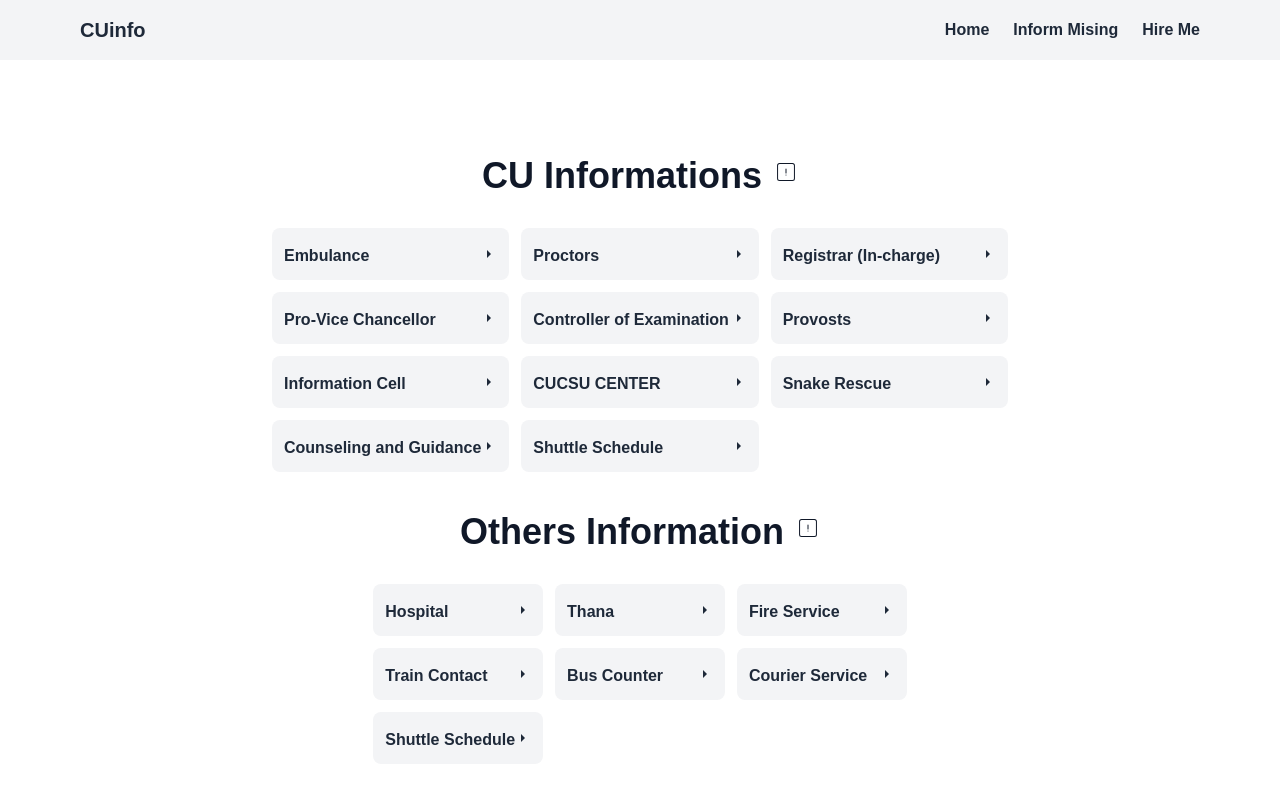
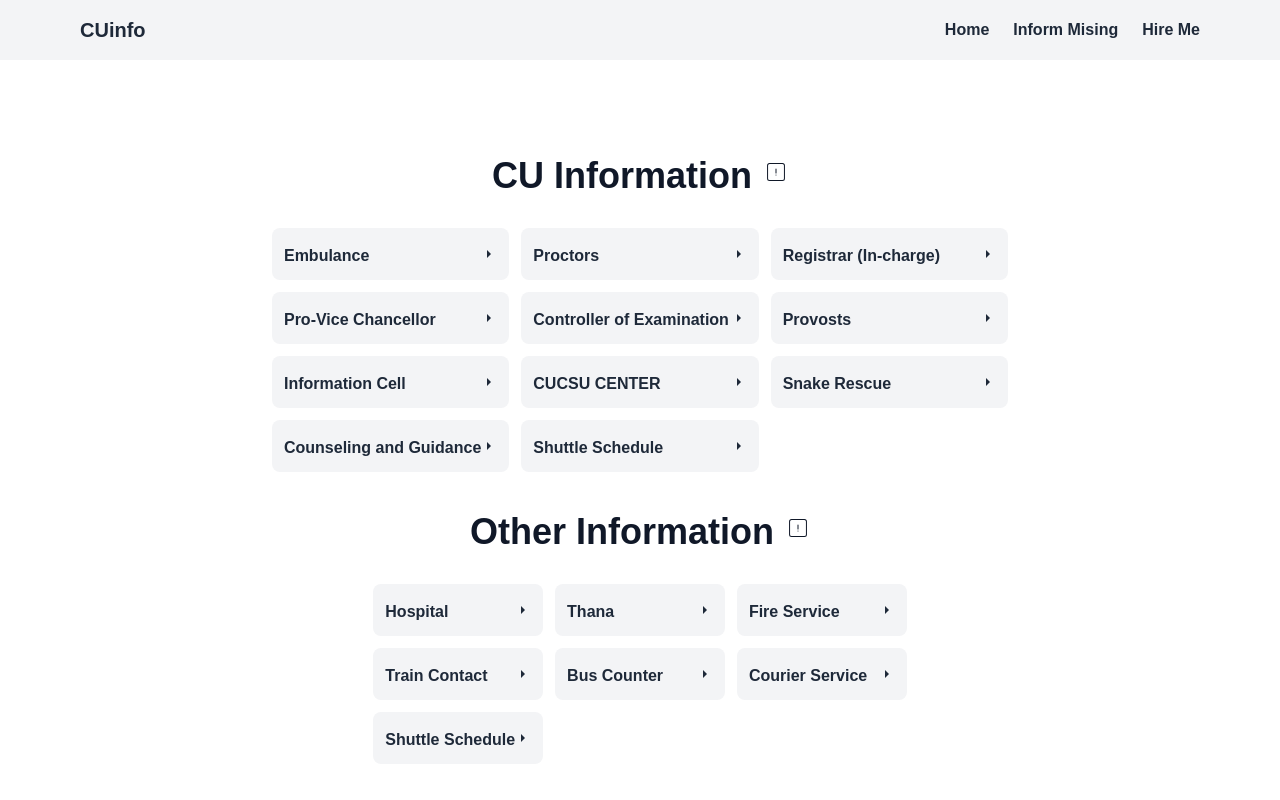
Before and after one commit to wakiullah/CUinfo, a Next.js app: page / in a window 1280 px wide. Shown: the top 800 px of the page. Built offline with nearby package versions, Linux system fonts and the light colour scheme; a web font is replaced by a local one.

Commit message:
Update Main.js

```diff
--- a/components/Main.js
+++ b/components/Main.js
@@ -113,9 +113,9 @@ const Main = () => {
         </div>
       )}
       <div className={`min-h-screen dark:bg-gray-900 bg-white text-gray-900 dark:text-gray-100 flex flex-col items-center justify-center p-4 ${isModalOpen ? 'blur-sm' : ''}`}>
-        <SingleDataInfo title={`CU Informations`} data={universityData} handleButtonClick={handleButtonClick} />
+        <SingleDataInfo title={`CU Information`} data={universityData} handleButtonClick={handleButtonClick} />
         <div className="mt-10"></div>
-        <SingleDataInfo title="Others Information" data={othersInfo} handleButtonClick={handleButtonClick} />
+        <SingleDataInfo title="Other Information" data={othersInfo} handleButtonClick={handleButtonClick} />
 
       </div>
     </div>
```
